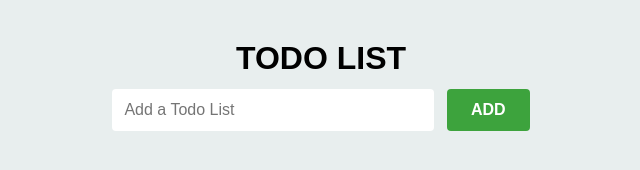
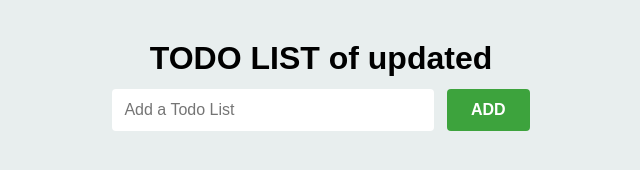
Before and after one commit to Sagarika1119/TODO-LIST, a plain HTML site: page Todo-List/index.html in a window 1280 px wide. Shown: the whole page, without its empty margins (319-959 px from the left). Drawn offline with Linux system fonts and the light colour scheme.

Commit message:
updated message

```diff
--- a/Todo-List/index.html
+++ b/Todo-List/index.html
@@ -11,7 +11,7 @@
 <body>
     <div class="container">
         <div class="input-container">
-            <h1>TODO LIST</h1>
+            <h1>TODO LIST of updated</h1>
             <input type="text" placeholder="Add a Todo List" id="inputBox">
             <input type="button" value="ADD" id="addbtn">
 
```
